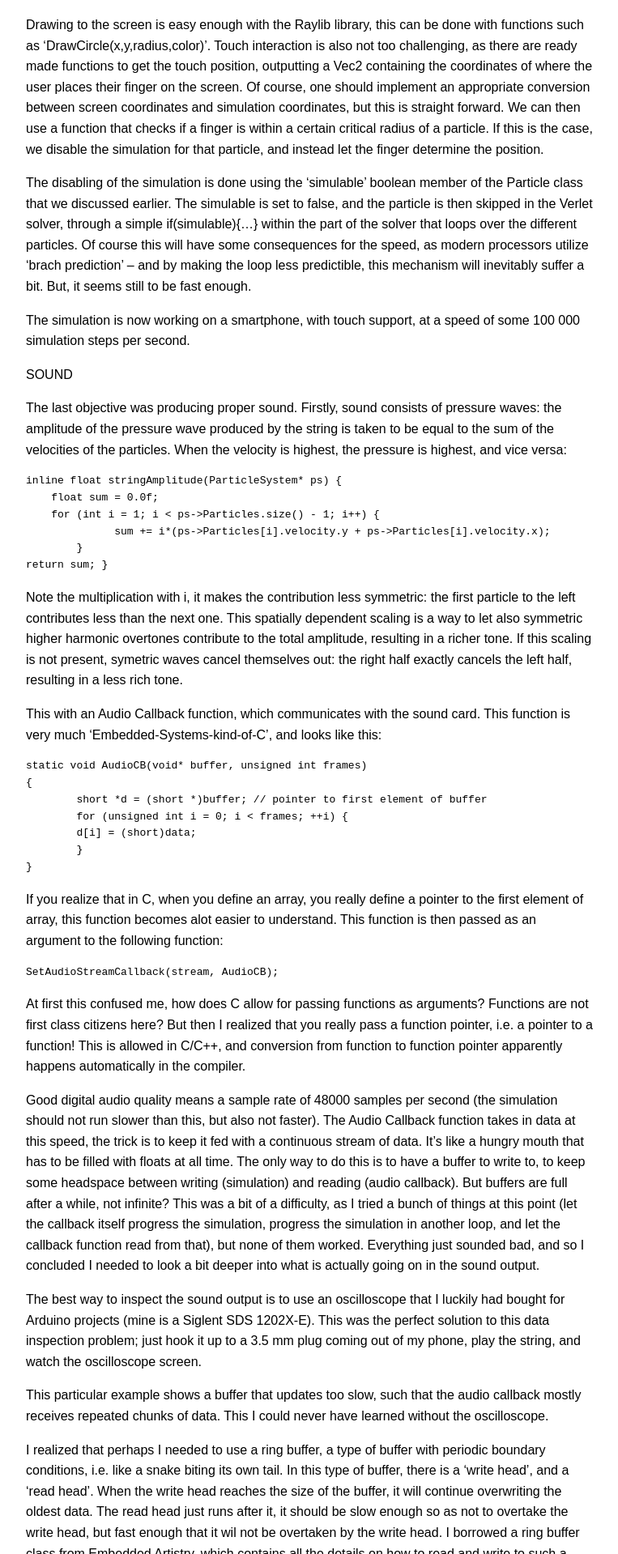
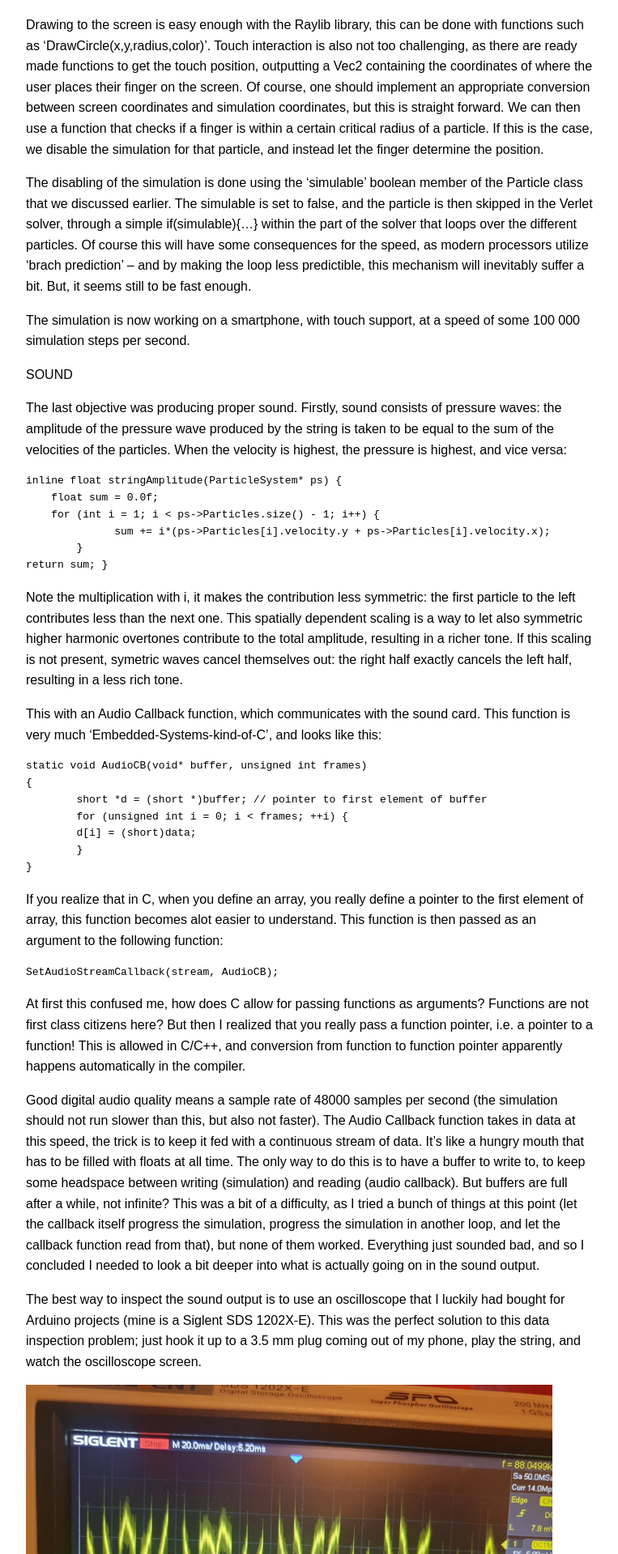
Before and after one commit to samman350/samman350.github.io, a Jekyll site: the page built from _posts/2026-02-16-string-simulation.md, in a window 1280 px wide. Shown: the part 4481-6400 px from the top of the page at 81% size, without its empty margins (258-1021 px from the left). Built offline with Jekyll 4.4.1, drawn with Linux system fonts in a browser that asks for light colours; formulas are drawn with MathJax 3.

Commit message:
Update 2026-02-16-string-simulation.md

```diff
--- a/_posts/2026-02-16-string-simulation.md
+++ b/_posts/2026-02-16-string-simulation.md
@@ -157,6 +157,8 @@ Good digital audio quality means a sample rate of 48000 samples per second (the
 
 The best way to inspect the sound output is to use an oscilloscope that I luckily had bought for Arduino projects (mine is a Siglent SDS 1202X-E). This was the perfect solution to this data inspection problem; just hook it up to a 3.5 mm plug coming out of my phone, play the string, and watch the oscilloscope screen.
 
+![oscilloscope]({{ '/assets/images/string/oscilloscope.jpeg' | relative_url }}){: width="650"}
+
 This particular example shows a buffer that updates too slow, such that the audio callback mostly receives repeated chunks of data. This I could never have learned without the oscilloscope.
 
 I realized that perhaps I needed to use a ring buffer, a type of buffer with periodic boundary conditions, i.e. like a snake biting its own tail. In this type of buffer, there is a ‘write head’, and a ‘read head’. When the write head reaches the size of the buffer, it will continue overwriting the oldest data. The read head just runs after it, it should be slow enough so as not to overtake the write head, but fast enough that it wil not be overtaken by the write head. I borrowed a ring buffer class from Embedded Artistry, which contains all the details on how to read and write to such a buffer, as well as methods to measure the distance between the write and the read head. You can then instantiate the ringbuffer in the following way:
```
